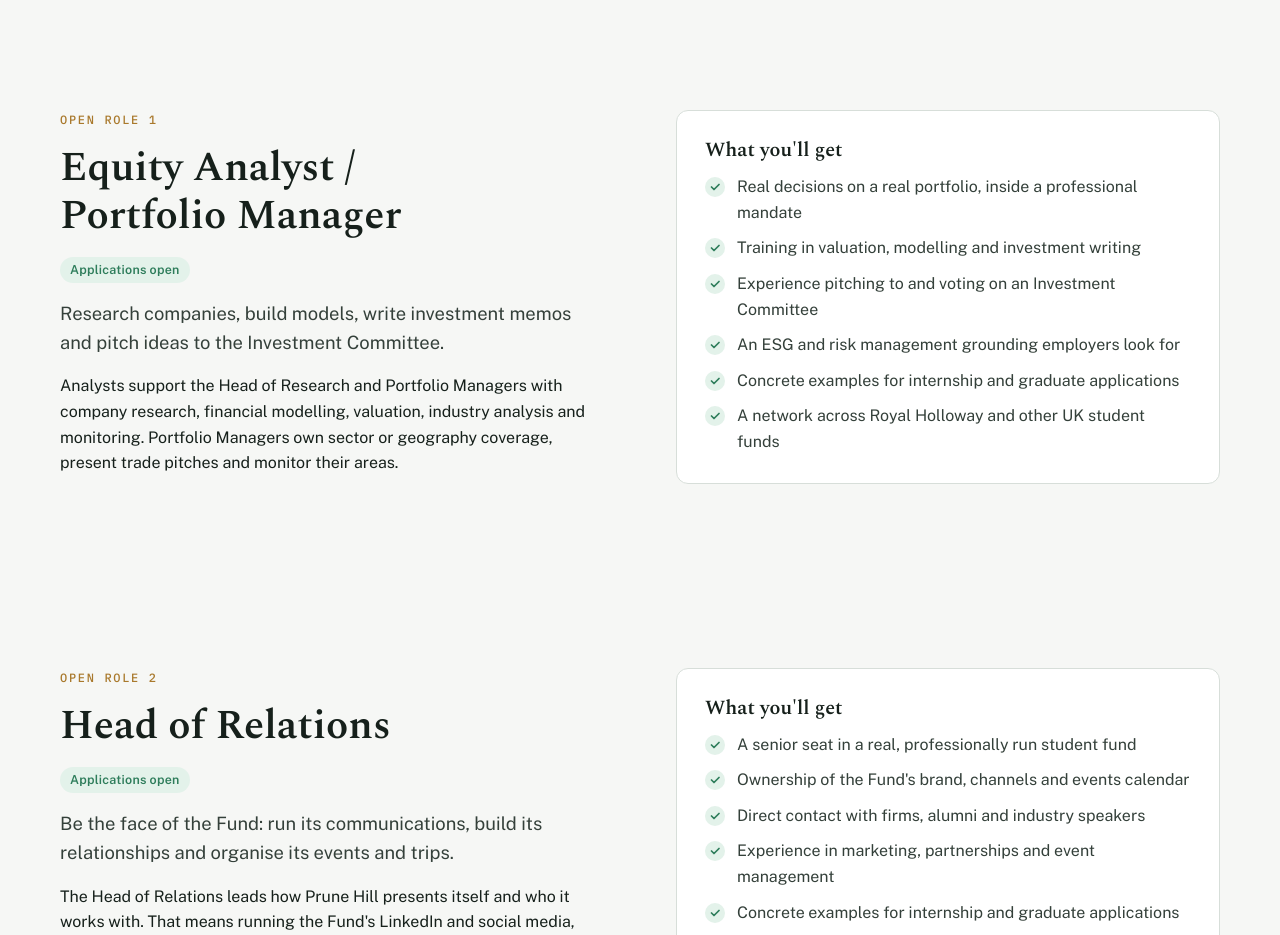
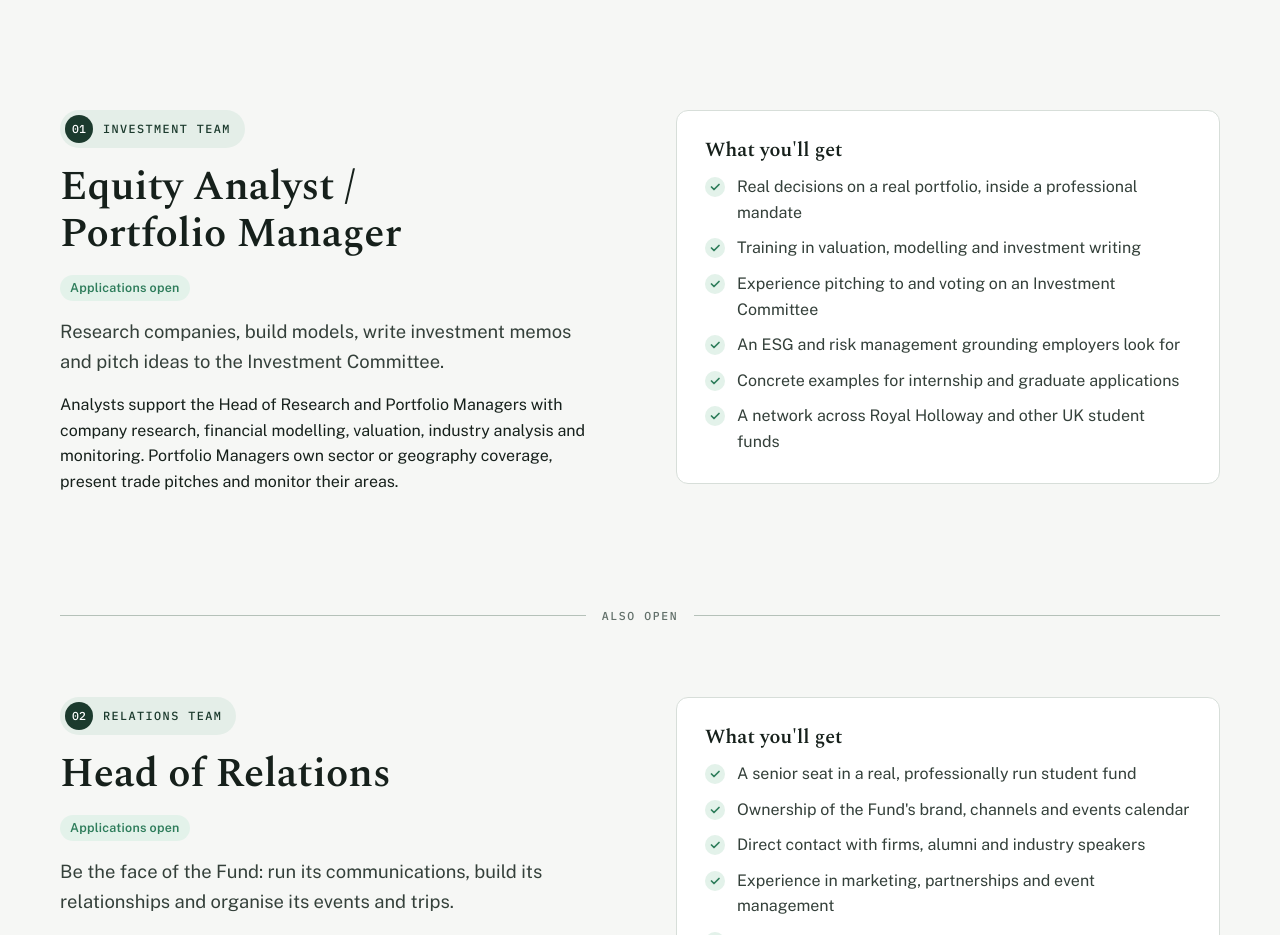
Before and after one commit to HugoCC06/PruneHillCapital., a plain HTML site: page programme.html in a window 1280 px wide. Shown: the part 636-1571 px from the top of the page. Drawn offline with nearby package versions, Linux system fonts and the light colour scheme.

Commit message:
Label and divide the two open roles on the Join page
Co-Authored-By: Claude Opus 5.5 <noreply@anthropic.com>
Claude-Session: https://claude.ai/code/session_01U6qhkASswNL4H5DHsqCT5Y

```diff
--- a/assets/css/styles.css
+++ b/assets/css/styles.css
@@ -586,3 +586,18 @@ input[type="file"]:hover::file-selector-button { background: var(--brand-2); }
 .otree .officers ul .ocard { width: 132px; padding-inline: 12px; }
 .otree .officers ul .ocard.ogroup { width: 560px; padding: 13px 16px 15px; }
 .pm-names { display: grid; grid-template-columns: repeat(4, minmax(0, 1fr)); gap: 6px 16px; margin-top: 6px; font-family: var(--f-display); font-weight: 600; font-size: .98rem; line-height: 1.25; }
+
+/* ---------- Open roles: label + divider ---------- */
+.role-tag {
+  display: inline-flex; align-items: center; gap: 10px; align-self: flex-start; justify-self: start; width: max-content;
+  padding: 5px 14px 5px 5px; border-radius: 999px;
+  background: var(--brand-soft); color: var(--brand);
+  font-family: var(--f-mono); font-size: .74rem; font-weight: 500; letter-spacing: .12em; text-transform: uppercase;
+}
+.role-num {
+  display: inline-grid; place-items: center; width: 28px; height: 28px; border-radius: 50%;
+  background: var(--brand); color: var(--on-brand); font-size: .72rem; letter-spacing: 0;
+}
+.role-divider { display: flex; align-items: center; gap: 16px; color: var(--muted); }
+.role-divider::before, .role-divider::after { content: ""; flex: 1; height: 1px; background: var(--line-strong); }
+.role-divider span { font-family: var(--f-mono); font-size: .72rem; letter-spacing: .14em; text-transform: uppercase; }
--- a/programme.html
+++ b/programme.html
@@ -126,7 +126,7 @@
 <link rel="preconnect" href="https://fonts.googleapis.com">
 <link rel="preconnect" href="https://fonts.gstatic.com" crossorigin>
 <link rel="stylesheet" href="https://fonts.googleapis.com/css2?family=Spectral:ital,wght@0,500;0,600;1,500&family=Public+Sans:wght@400;500;600;700&family=IBM+Plex+Mono:wght@500&display=swap">
-<link rel="stylesheet" href="assets/css/styles.css?v=20261115">
+<link rel="stylesheet" href="assets/css/styles.css?v=20261115b">
 <script>
   (function () {
     var t = null;
@@ -192,7 +192,7 @@
 <section class="section">
   <div class="container split top">
     <div class="stack reveal">
-      <span class="eyebrow">Open role 1</span>
+      <span class="role-tag"><span class="role-num">01</span>Investment team</span>
       <h2>Equity Analyst / Portfolio Manager</h2>
       <p><span class="pill pill-ok" data-recruit-status>Applications open</span></p>
       <p class="lead">Research companies, build models, write investment memos and pitch ideas to the Investment Committee.</p>
@@ -212,10 +212,11 @@
   </div>
 </section>
 
+<div class="container"><div class="role-divider" role="separator"><span>Also open</span></div></div>
 <section class="section tight">
   <div class="container split top">
     <div class="stack reveal">
-      <span class="eyebrow">Open role 2</span>
+      <span class="role-tag"><span class="role-num">02</span>Relations team</span>
       <h2>Head of Relations</h2>
       <p><span class="pill pill-ok" data-recruit-status>Applications open</span></p>
       <p class="lead">Be the face of the Fund: run its communications, build its relationships and organise its events and trips.</p>
@@ -353,7 +354,7 @@
   </div>
 </footer>
 <button class="back-top" type="button" aria-label="Back to top"><svg viewBox="0 0 24 24" fill="none" stroke="currentColor" stroke-width="2.2" stroke-linecap="round" stroke-linejoin="round"><path d="M12 19V5M6 11l6-6 6 6"/></svg></button>
-<script src="assets/js/config.js?v=20261115"></script>
-<script src="assets/js/main.js?v=20261115"></script>
+<script src="assets/js/config.js?v=20261115b"></script>
+<script src="assets/js/main.js?v=20261115b"></script>
 </body>
 </html>
```
Also changed, not shown: 404.html (+3 -3 lines), about.html (+3 -3 lines), contact.html (+3 -3 lines), index.html (+3 -3 lines), mandate.html (+3 -3 lines), portfolio.html (+3 -3 lines), process.html (+3 -3 lines), team.html (+3 -3 lines).
